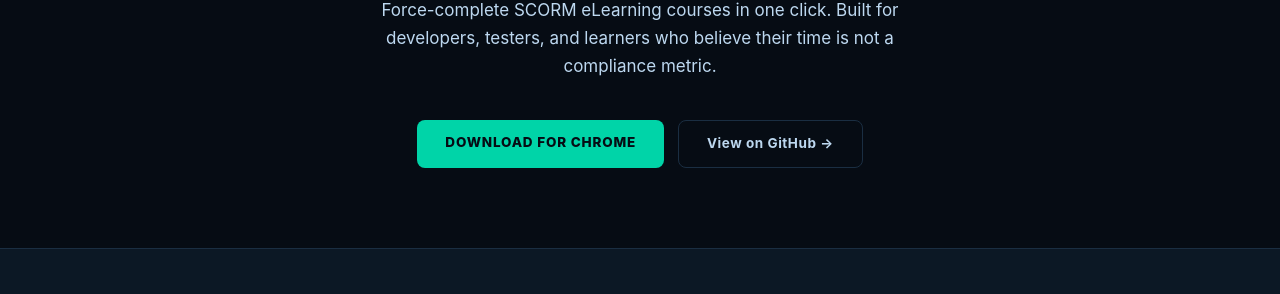
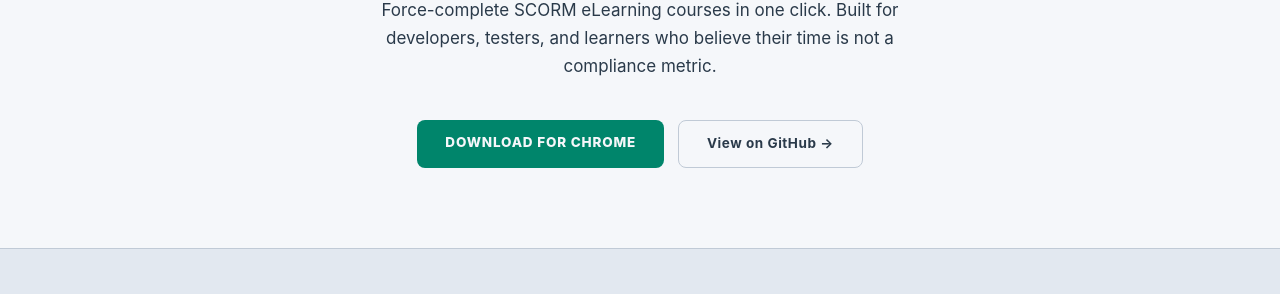
Before and after one commit to jesposito/exeunt, a browser extension: page docs/index.html in a window 1280 px wide. Shown: the part 344-638 px from the top of the page. Drawn offline with Linux system fonts and the light colour scheme.

Commit message:
feat: add light theme (prefers-color-scheme) to docs pages

```diff
--- a/docs/index.html
+++ b/docs/index.html
@@ -19,6 +19,20 @@
       --amber: #f5a020;
       --font: -apple-system, 'Segoe UI', system-ui, sans-serif;
       --mono: 'SF Mono', 'Cascadia Code', 'Fira Code', Consolas, monospace;
+    }
+    @media (prefers-color-scheme: light) {
+      :root {
+        --bg:         #f5f7fa;
+        --surface:    #e2e8f0;
+        --surface2:   #dae1eb;
+        --line:       #c0cad6;
+
+        --text:       #101820;
+        --text2:      #2a3a4a;
+        --muted:      #4a6070;
+
+        --teal:       #00856b;
+      }
     }
     *, *::before, *::after { box-sizing: border-box; margin: 0; padding: 0; }
     body {
@@ -82,13 +96,13 @@
     }
     .hero-actions { display: flex; gap: 14px; justify-content: center; flex-wrap: wrap; }
     .btn-primary {
-      background: var(--teal); color: #060c14;
+      background: var(--teal); color: var(--bg);
       padding: 12px 28px; border-radius: 8px;
       font-size: 13.5px; font-weight: 800;
       letter-spacing: 0.06em; text-transform: uppercase;
-      text-decoration: none; transition: box-shadow .2s, background .2s;
+      text-decoration: none; transition: box-shadow .2s, background .2s, filter .2s;
     }
-    .btn-primary:hover { background: #00e8bc; box-shadow: 0 0 28px rgba(0,212,168,.35); }
+    .btn-primary:hover { filter: brightness(0.85); box-shadow: 0 0 28px rgba(0,212,168,.35); }
     .btn-ghost {
       background: transparent; color: var(--text2);
       padding: 12px 28px; border-radius: 8px;
```
Also changed, not shown: docs/privacy.html (+13 -0 lines).
